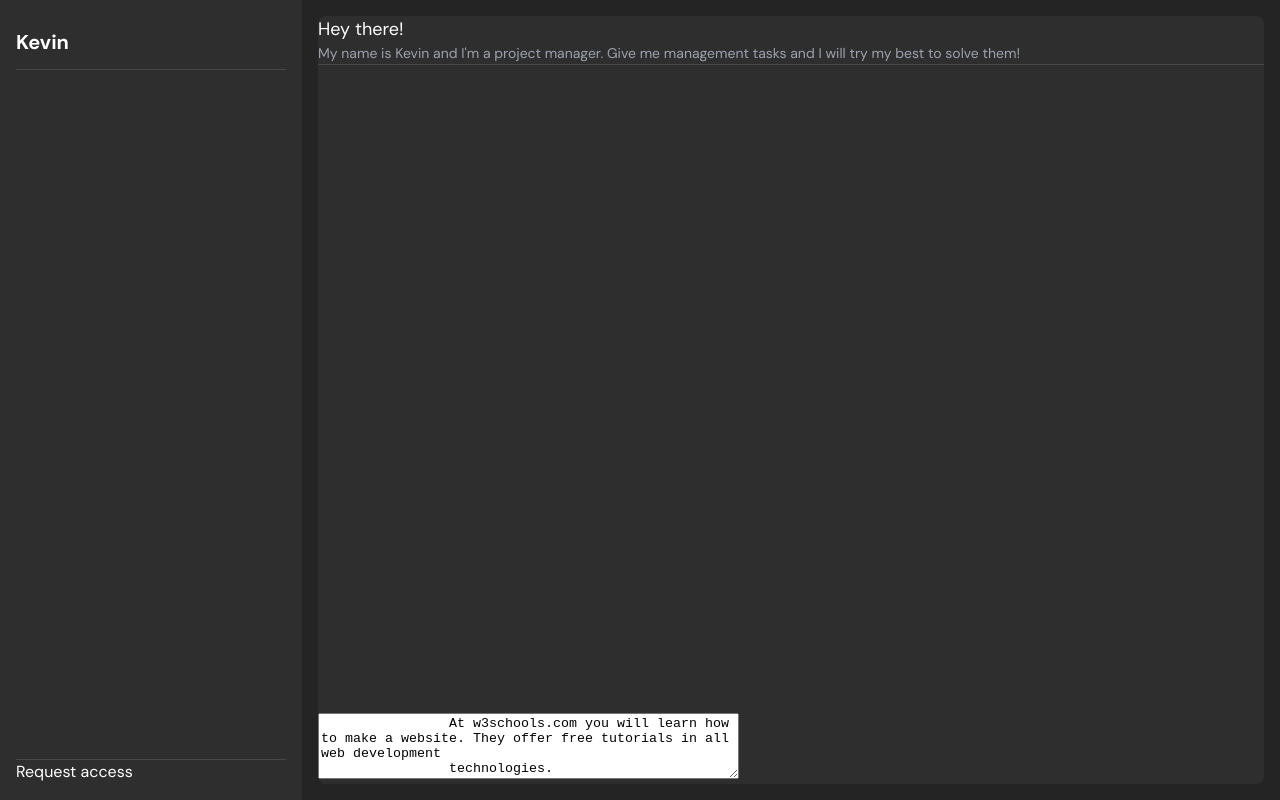
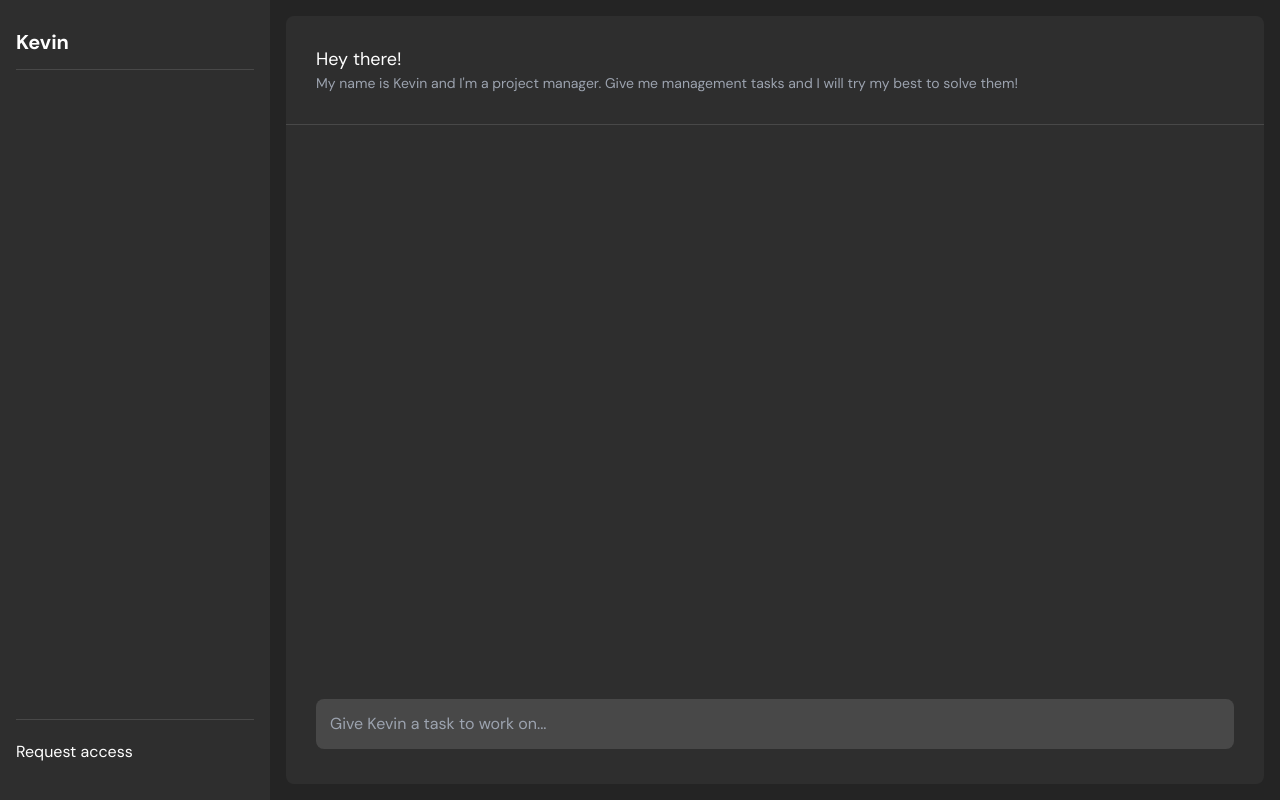
Before and after one commit to MeanderingProgrammer/Kevin, a SvelteKit app: page /preview in a window 1280 px wide. Built offline with nearby package versions, Linux system fonts and the light colour scheme.

Commit message:
Most of the textarea things look correct

```diff
--- a/src/routes/preview/+page.svelte
+++ b/src/routes/preview/+page.svelte
@@ -10,7 +10,7 @@
     </div>
 
     <div class="prompt-panel">
-        <div class="section-header">
+        <div class="section-header inner">
             <p class="larger">Hey there!</p>
             <p class="smaller">
                 My name is Kevin and I'm a project manager. Give me management tasks and I will try my best to solve
@@ -18,11 +18,8 @@
             </p>
         </div>
         <div class="empty"></div>
-        <div class="input">
-            <textarea rows="4" cols="50">
-                At w3schools.com you will learn how to make a website. They offer free tutorials in all web development
-                technologies.
-            </textarea>
+        <div class="inner">
+            <textarea placeholder="Give Kevin a task to work on..."></textarea>
         </div>
     </div>
 </div>
@@ -46,7 +43,7 @@
         flex-grow: 1;
         background-color: var(--color-preview);
         margin: 16px;
-        border-radius: 8px;
+        border-radius: var(--radius);
         display: flex;
         flex-direction: column;
     }
@@ -61,6 +58,25 @@
 
     .section-footer {
         border-top: 1px solid var(--color-text);
+        padding-top: 20px;
+        padding-bottom: 20px;
+    }
+
+    textarea {
+        resize: none;
+        width: 100%;
+        height: 50px;
+        background-color: var(--color-text);
+        border-radius: var(--radius);
+        border: none;
+        font-family: inherit;
+        color: #ffffff;
+        font-size: 16px;
+        padding: 14px;
+    }
+
+    textarea::placeholder {
+        color: #9ca3af;
     }
 
     h1 {
@@ -73,6 +89,10 @@
         color: #ffffff;
     }
 
+    .inner {
+        padding: 30px;
+    }
+
     .larger {
         font-size: 18px;
     }
--- a/src/routes/styles.css
+++ b/src/routes/styles.css
@@ -7,6 +7,11 @@
     --color-light: #8f8f8f;
     --color-theme: #3863be;
     --color-preview: #2e2e2e;
+    --radius: 8px;
+}
+
+* {
+    box-sizing: border-box;
 }
 
 body {
```
Also changed, not shown: 1 other file (tests, documents, lock files or other folders).
